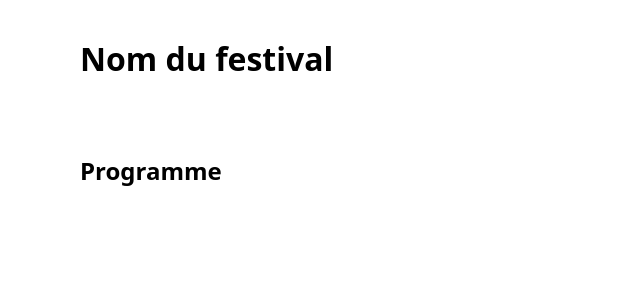
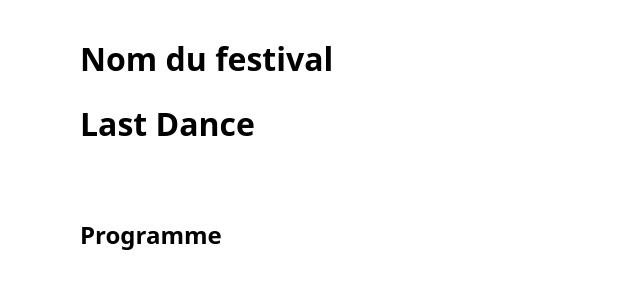
Before and after one commit to yzeavelmir-hub/LastDance, a plain HTML site: page index.html in a window 1280 px wide. Shown: the whole page, without its empty margins (0-640 px from the left). Drawn offline with Linux system fonts and the light colour scheme.

Commit message:
Update index.html

```diff
--- a/index.html
+++ b/index.html
@@ -10,6 +10,7 @@
 <body>
   <header>
     <h1>Nom du festival</h1>
+    <h1>Last Dance</h1>
   </header>
 
   <main>
```
